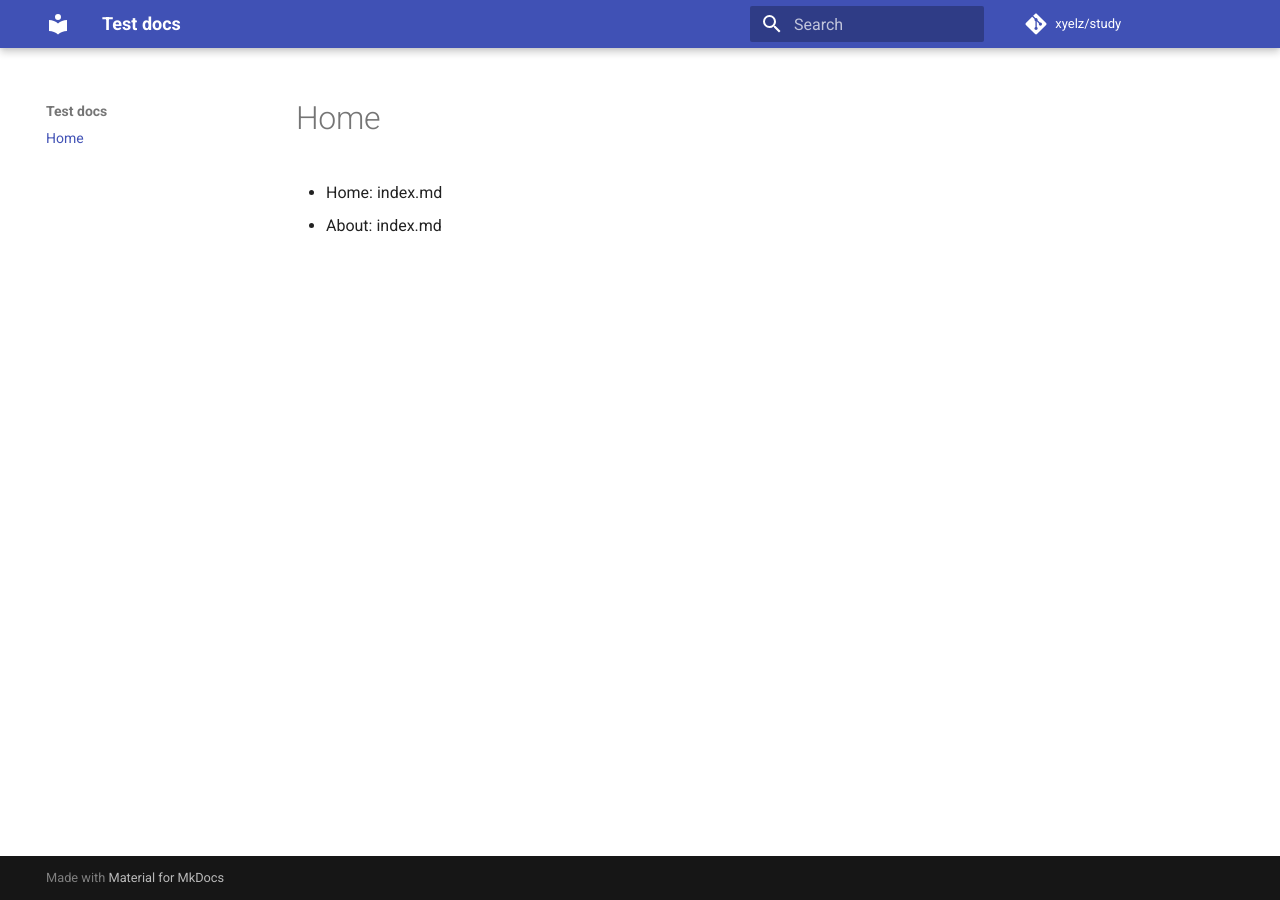
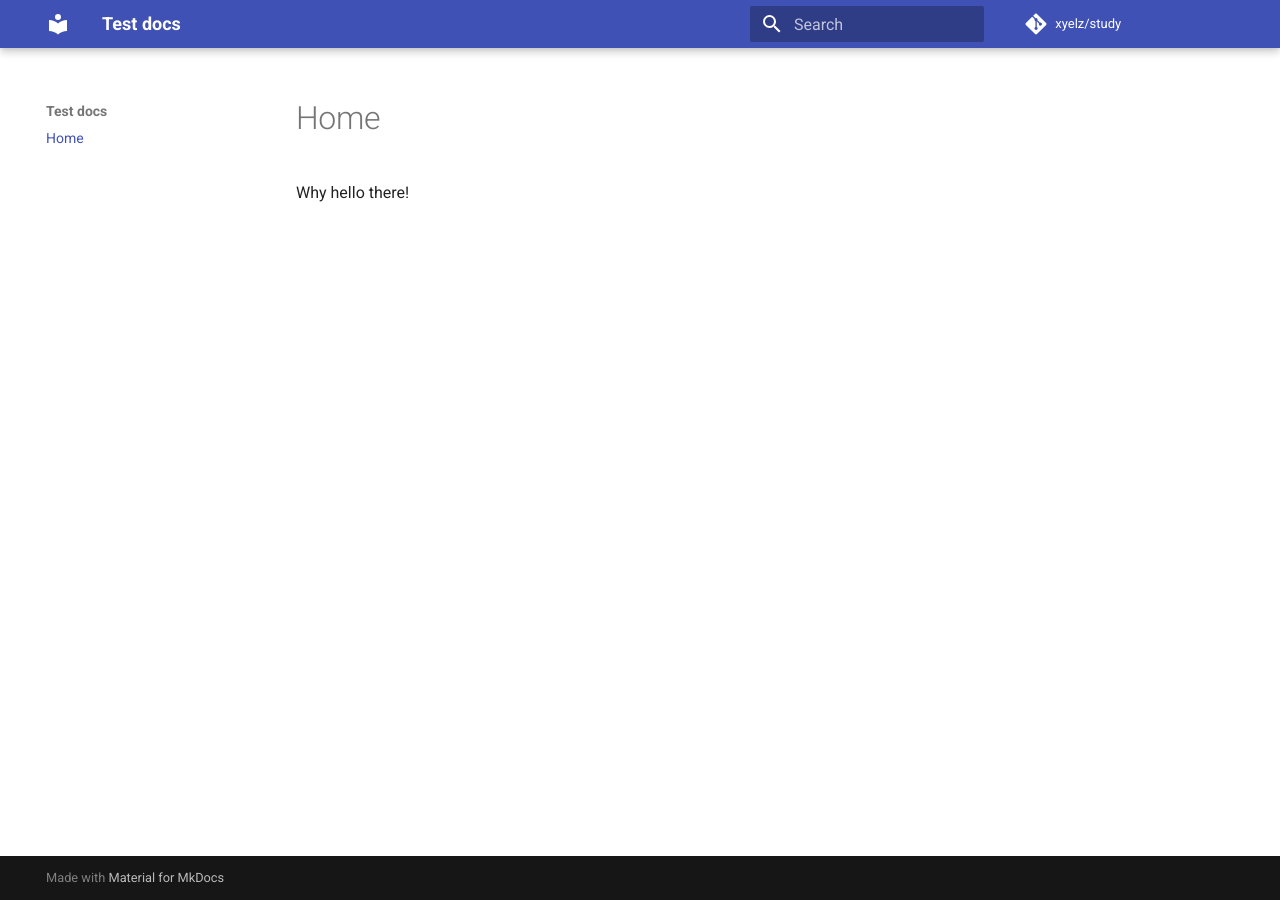
Before and after one commit to xyeLz/study, an MkDocs documentation site: the page built from docs/index.md, in a window 1280 px wide. Built offline with MkDocs 1.6.1 and Material for MkDocs 9.7.7, drawn with Linux system fonts in a browser that asks for light colours; comment, search, counter and statistics services are not loaded.

Commit message:
Update index.md

```diff
--- a/docs/index.md
+++ b/docs/index.md
@@ -1,4 +1 @@
-site_name: AkStudy
-nav:
-  - Home: index.md
-  - About: index.md
+Why hello there!
```
